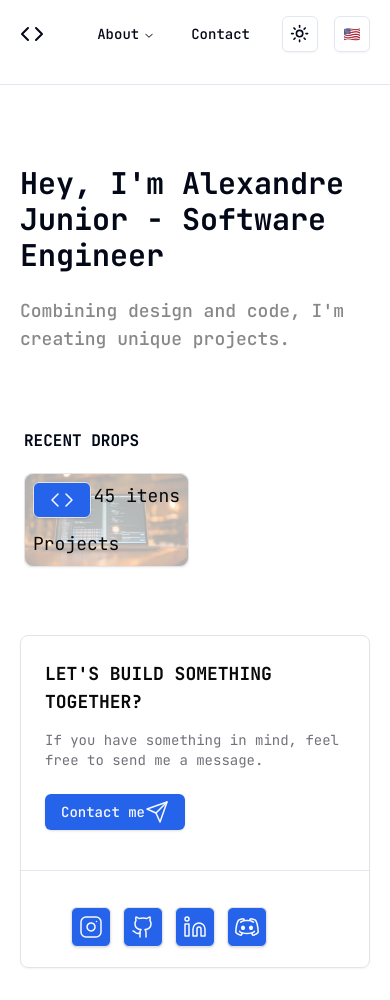
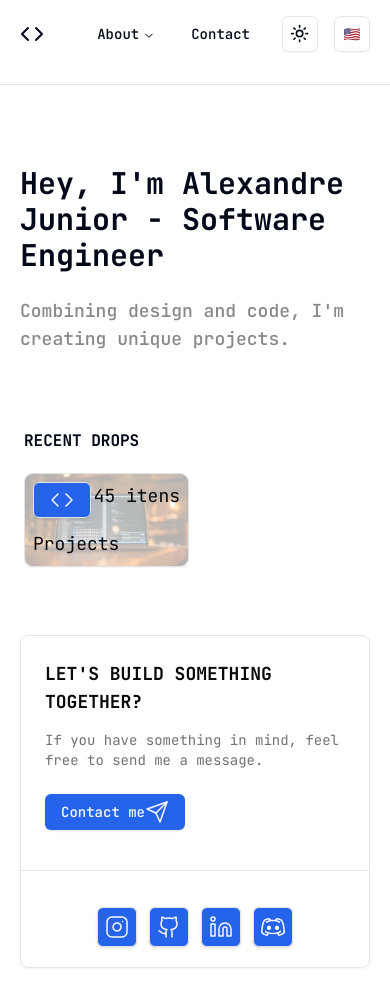
Before and after one commit to alexandrejuniorc/portfolio, a Next.js app: page /en-US in a window 390 px wide. Built offline with nearby package versions, Linux system fonts and the light colour scheme.

Commit message:
fix: :bug: fix alignment on footer

```diff
--- a/src/components/footer/index.tsx
+++ b/src/components/footer/index.tsx
@@ -55,7 +55,7 @@ export const Footer = () => {
         <Separator className="my-4" />
 
         <div className="items-center m-0 flex justify-center p-5">
-          <div className="grid grid-cols-5 items-center gap-3 md:flex md:gap-2">
+          <div className="flex justify-between items-center gap-3 md:gap-2">
             <Button className="inline-flex items-center justify-center whitespace-nowrap rounded-md text-sm font-medium ring-offset-white transition-colors focus-visible:outline-none focus-visible:ring-2 focus-visible:ring-zinc-950 focus-visible:ring-offset-2 disabled:pointer-events-none disabled:opacity-50 dark:ring-offset-zinc-950 dark:focus-visible:ring-zinc-300 border border-zinc-200 hover:bg-primary/90 hover:text-zinc-900 dark:border-zinc-800 dark:bg-white dark:hover:bg-primary dark:hover:text-zinc-50 h-10 w-10">
               <Link href="https://www.instagram.com/alexandrejuniorc/">
                 <Instagram
```
